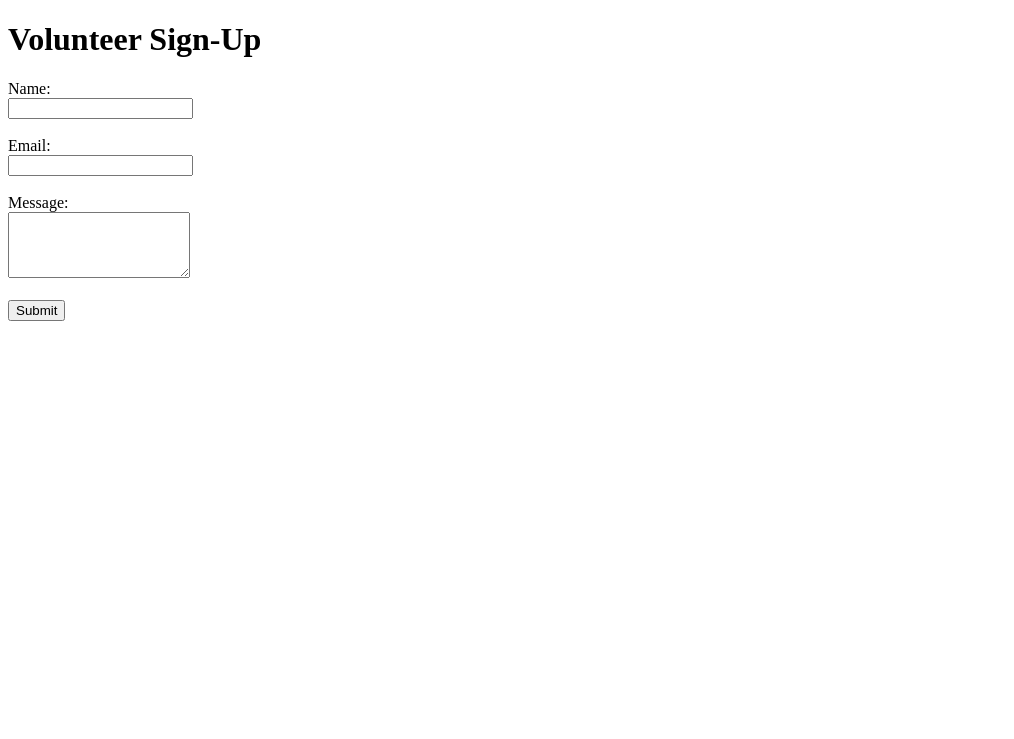
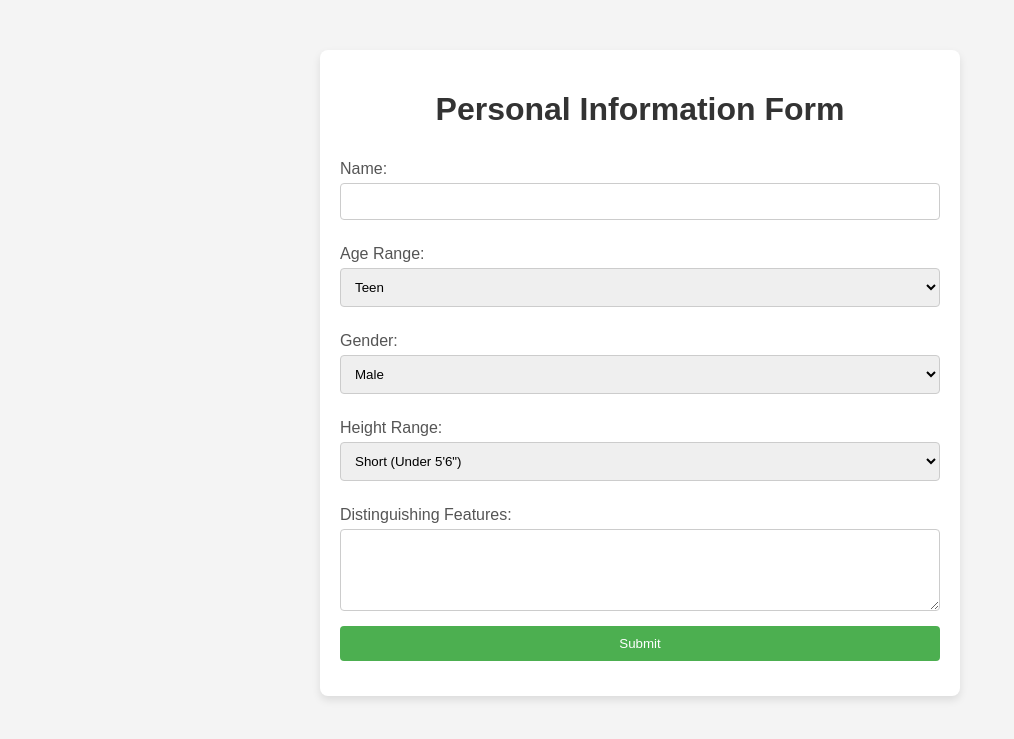
Before and after one commit to messiahr/CDCW, a Flask app: page / in a window 1280 px wide. Shown: the top 739 px of the page, without its empty margins (0-1014 px from the left). Run offline with Flask 3, Linux system fonts and the light colour scheme.

Commit message:
Changed to work with updated form.

```diff
--- a/app.py
+++ b/app.py
@@ -1,23 +1,31 @@
-from flask import Flask, render_template, request, redirect, url_for
-from sheets_service import append_row
+from flask import Flask, render_template, request
+from sheets_service import append_row  # make sure this works
 
 app = Flask(__name__)
 
 @app.route("/")
 def index():
-    return render_template("form.html")
+    # Serve the form HTML
+    return render_template("personal_info_form.html")  # rename your HTML file to this
 
 @app.route("/submit", methods=["POST"])
 def submit():
+    # Get form values
     name = request.form.get("name")
-    email = request.form.get("email")
-    message = request.form.get("message")
+    age_range = request.form.get("dob")
+    gender = request.form.get("gender")
+    height_range = request.form.get("height")
+    features = request.form.get("features")
 
-    # Append the data to Google Sheets
-    append_row([name, email, message])
+    # Append data to Google Sheets
+    append_row([name, age_range, gender, height_range, features])
 
-    # Redirect back to the form with a simple success message
-    return f"<h2>Thanks, {name}! Your response has been recorded.</h2><a href='/'>Back to form</a>"
+    # Send a simple success message
+    return f"""
+    <h2>Your response has been recorded.</h2>
+    <a href='/'>Back to form</a>
+    """
 
 if __name__ == "__main__":
-    app.run(debug=True)
+    # For Raspberry Pi / remote access, use host="0.0.0.0"
+    app.run(debug=True, host="0.0.0.0")
--- a/sheets_service.py
+++ b/sheets_service.py
@@ -21,7 +21,7 @@ def append_row(values):
     body = {"values": [values]}
     result = sheet.values().append(
         spreadsheetId=SPREADSHEET_ID,
-        range="Test",  # Replace Sheet1 with your tab name
+        range="IDs",  # Replace Sheet1 with your tab name
         valueInputOption="USER_ENTERED",
         body=body
     ).execute()
--- a/templates/form.html
+++ /dev/null
@@ -1,22 +0,0 @@
-<!DOCTYPE html>
-<html lang="en">
-<head>
-    <meta charset="UTF-8">
-    <title>Volunteer Form</title>
-</head>
-<body>
-    <h1>Volunteer Sign-Up</h1>
-    <form action="/submit" method="post">
-        <label>Name:</label><br>
-        <input type="text" name="name" required><br><br>
-
-        <label>Email:</label><br>
-        <input type="email" name="email" required><br><br>
-
-        <label>Message:</label><br>
-        <textarea name="message" rows="4"></textarea><br><br>
-
-        <button type="submit">Submit</button>
-    </form>
-</body>
-</html>
--- a/templates/index.html
+++ b/templates/personal_info_form.html
@@ -4,7 +4,7 @@
   <meta charset="UTF-8">
   <meta name="viewport" content="width=device-width, initial-scale=1.0">
   <title>Personal Information Form</title>
-  <link rel="stylesheet" href="styles.css">
+  <link rel="stylesheet" href="{{ url_for('static', filename='styles.css') }}">
   <script>
     // JavaScript to update the height options based on selected gender
     function updateHeightOptions() {
@@ -50,7 +50,7 @@
 <body>
   <div class="form-container">
     <h1>Personal Information Form</h1>
-    <form action="#" method="post">
+    <form action="/submit" method="post">
       <label for="name">Name:</label>
       <input type="text" id="name" name="name" required>
 
```
Also changed, not shown: static/styles.css (renamed from templates/styles.css).
